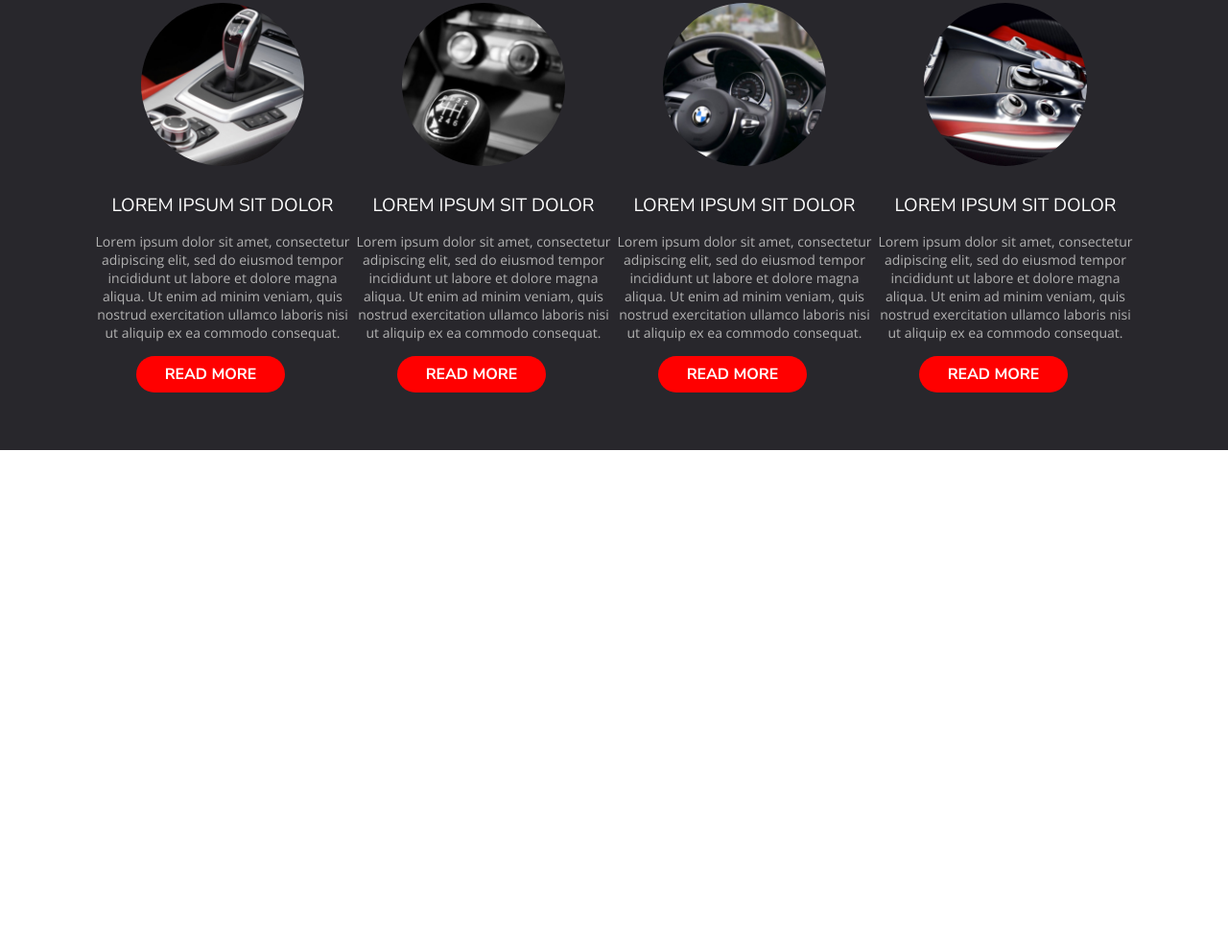
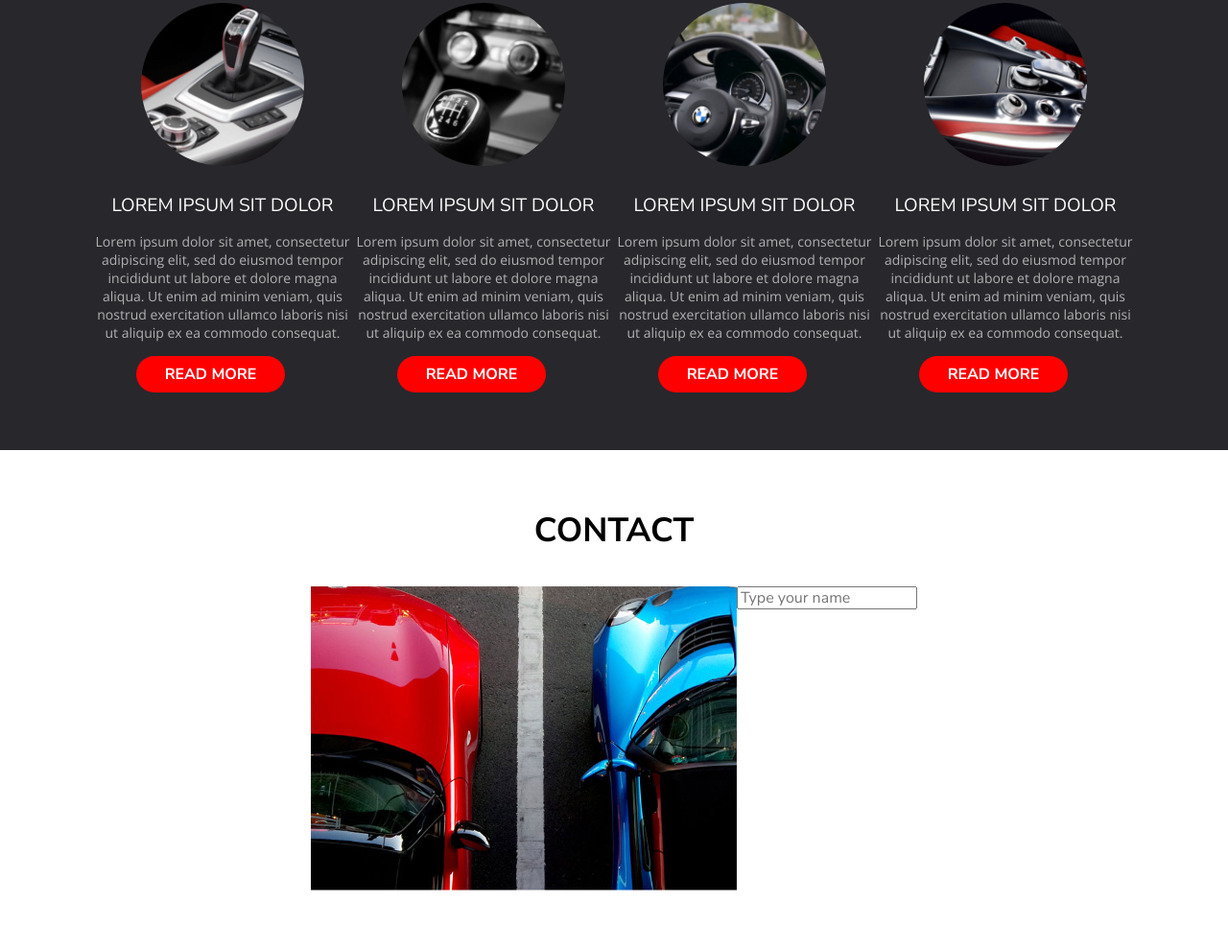
Before and after one commit to artoneya1/website-test, a plain HTML site: page index.html in a window 1280 px wide. Shown: the part 1639-2630 px from the top of the page at 96% size. Before the commit the page ends 2108 px from the top, so only its background shows below. Drawn offline with nearby package versions, Linux system fonts and the light colour scheme.

Commit message:
half contact done

```diff
--- a/index.html
+++ b/index.html
@@ -110,9 +110,25 @@
 <!-- e: service -->
 
 <!-- contact -->
+    <section class="section container" id="contact">
+        <h2 class="section__title">Contact</h2>
+        <div class="section__columns">
+            <div class="section__column">
+                <img src="images/form_photo.png" alt="image" />
+            </div>
+            <div class="section__column">
+                <form action="#" class="form">
+                    <!-- edit -->
+                    <label for="name"></label>
+                    <input type="text" placeholder="Type your name" id="name" class="form__input" />
+                </form>
+            </div>
+        </div>
+    </section>
 <!-- e: contact -->
 
 <!-- footer -->
+
 <!-- e: footer -->
 
 </body>
```
